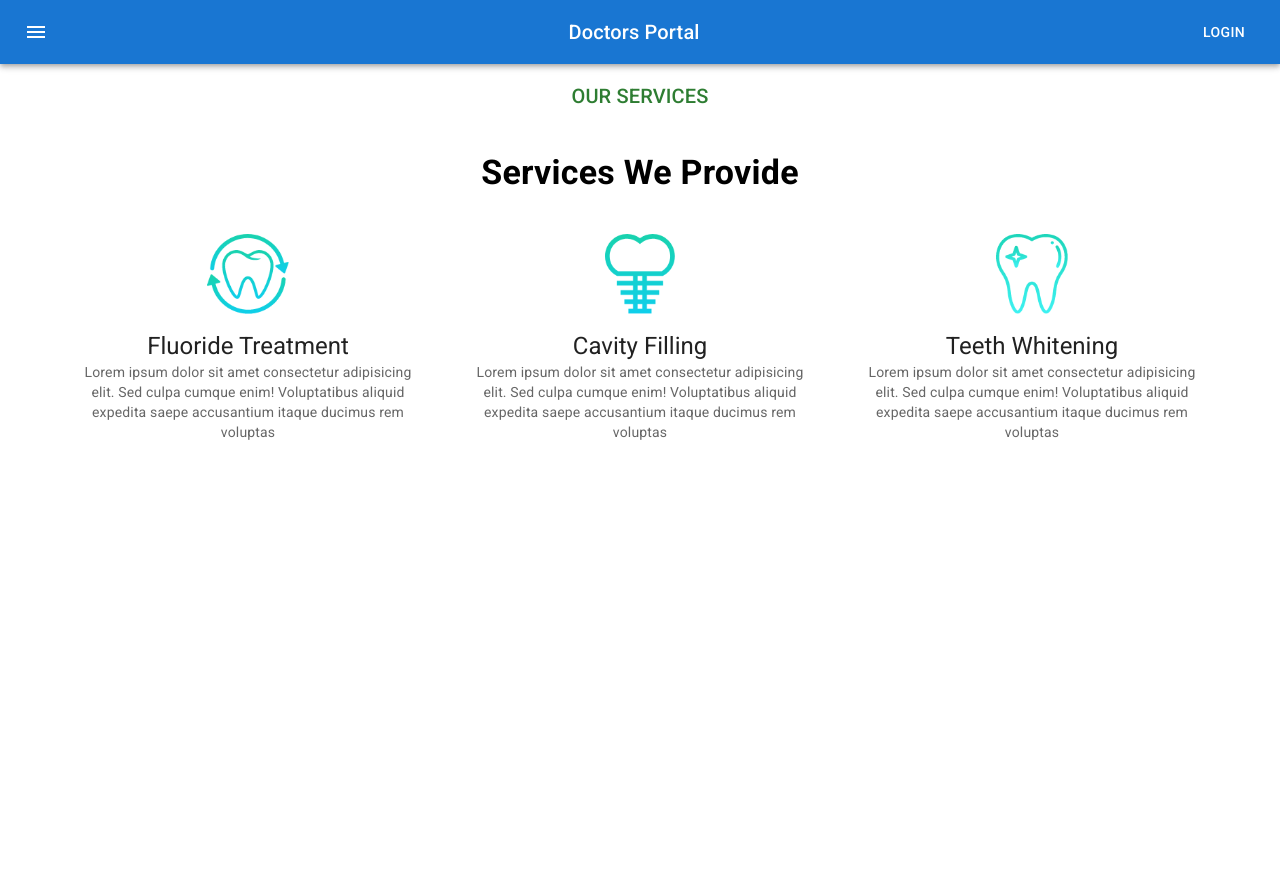
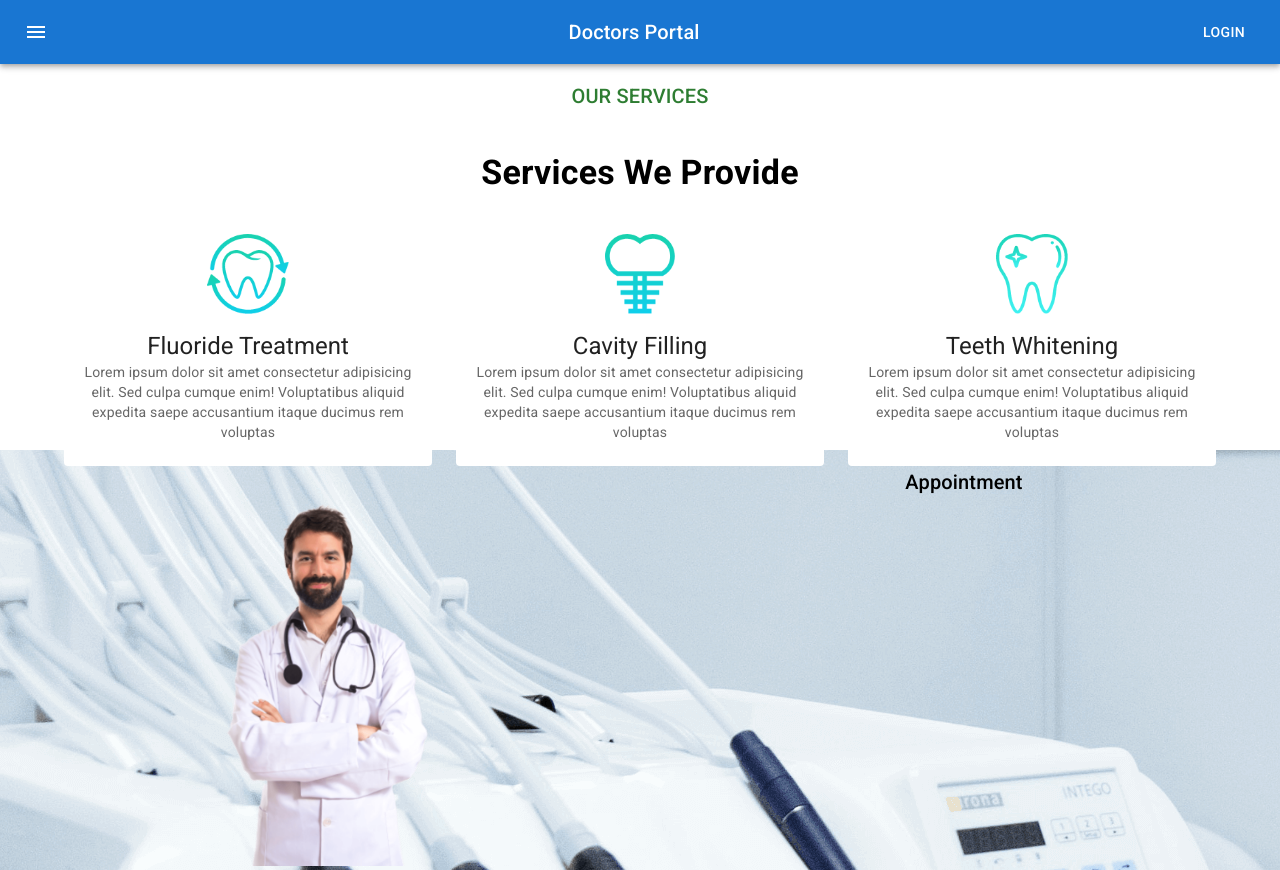
Before and after one commit to ProgrammingHero1/batch4-doctors-portal-client-router-v6-module-76, a React (Create React App) app: page / in a window 1280 px wide. Before the commit the page ends 800 px from the top, so only its background shows below. Built offline with nearby package versions, Linux system fonts and the light colour scheme.

Commit message:
added appointment banner

```diff
--- /dev/null
+++ b/src/Pages/Home/AppointmentBanner/AppointmentBanner.js
@@ -0,0 +1,31 @@
+import React from 'react';
+import Box from '@mui/material/Box';
+import Grid from '@mui/material/Grid';
+import doctor from '../../../images/doctor.png'
+import bg from '../../../images/appointment-bg.png'
+import { Typography } from '@mui/material';
+
+const appointmentBg = {
+    background: `url(${bg})`
+}
+
+const AppointmentBanner = () => {
+    return (
+        <Box style={appointmentBg} sx={{ flexGrow: 1 }}>
+            <Grid container spacing={2}>
+                <Grid item xs={12} md={6}>
+                    <img
+                        style={{ width: 400, }}
+                        src={doctor} alt="" />
+                </Grid>
+                <Grid item xs={12} md={6}>
+                    <Typography variant="h6">
+                        Appointment
+                    </Typography>
+                </Grid>
+            </Grid>
+        </Box>
+    );
+};
+
+export default AppointmentBanner;
--- a/src/Pages/Home/Home/Home.js
+++ b/src/Pages/Home/Home/Home.js
@@ -1,5 +1,6 @@
 import React from 'react';
 import Navigation from '../../Shared/Navigation/Navigation';
+import AppointmentBanner from '../AppointmentBanner/AppointmentBanner';
 import Services from '../Services/Services';
 
 const Home = () => {
@@ -7,6 +8,7 @@
         <div>
             <Navigation></Navigation>
             <Services></Services>
+            <AppointmentBanner></AppointmentBanner>
         </div>
     );
 };
```
